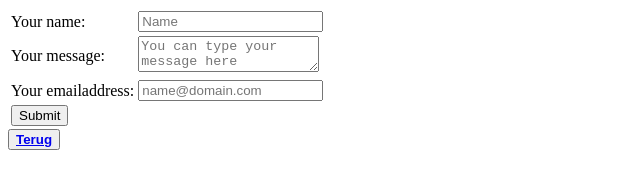
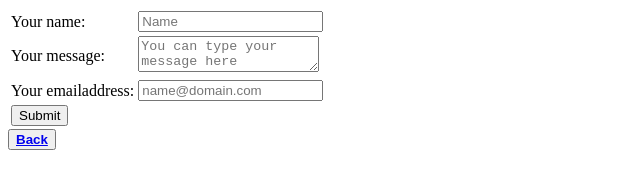
Before and after one commit to Linsty/cv, a plain HTML site: page contact-en.html in a window 1280 px wide. Shown: the full height of the page, 0-640 px from the left. Drawn offline with Linux system fonts and the light colour scheme.

Commit message:
Update contact-en.html

```diff
--- a/contact-en.html
+++ b/contact-en.html
@@ -16,7 +16,7 @@
       </table>
   </form>
 
-  <button><strong><a href="index-en.html">Terug</a></strong></button>
+  <button><strong><a href="index-en.html">Back</a></strong></button>
 </body>
 
 </html>
```
